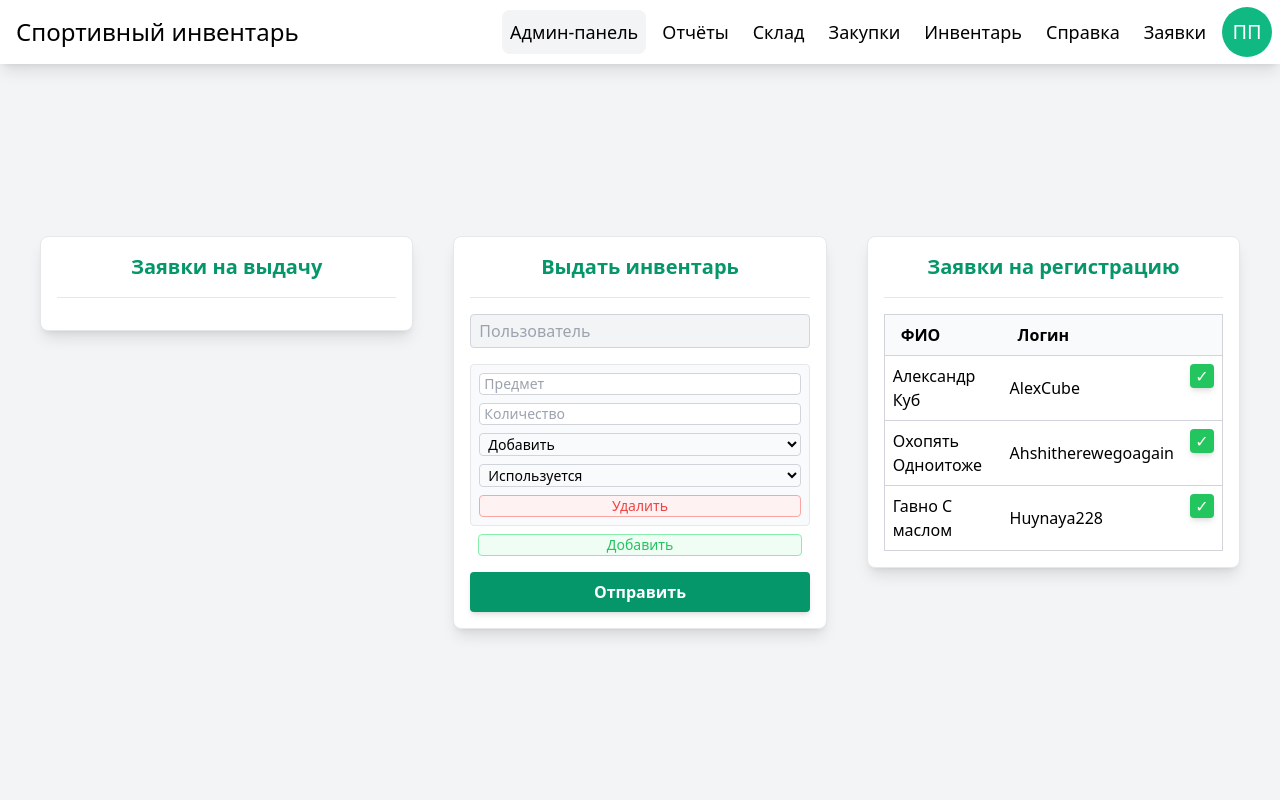
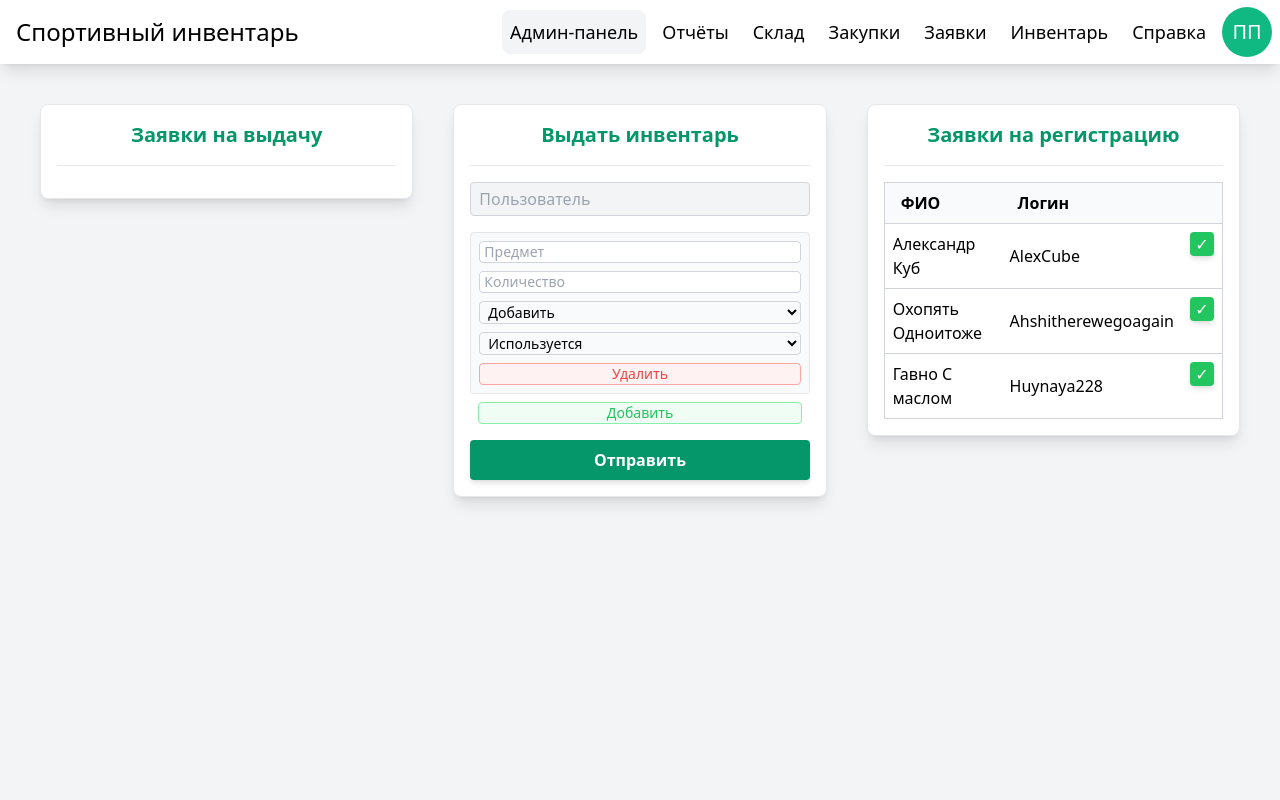
Before and after one commit to BetterLuckNextLife/sportinventory, a Django app: page /admin_panel/ in a window 1280 px wide. Run offline with Django 5.2, Linux system fonts and the light colour scheme; a user stored in the database is signed in; data comes from the database, SQL or seed files in the repository; both versions use the stored data as it was after the commit; some libraries are stand-ins or nearby versions.

Commit message:
Чуточку мелких доработок

```diff
--- a/manager/views.py
+++ b/manager/views.py
@@ -202,6 +202,7 @@ def inventory(request):
     return render(request, 'inventory.html', {'products': products})
 
 @login_required
+@verified_check
 def applications(request):
     applications = Application.objects.filter(owner=request.user)
     print("serving application.html")
--- a/theme/static/css/dist/styles.css
+++ b/theme/static/css/dist/styles.css
@@ -755,12 +755,20 @@ video {
   list-style-type: disc;
 }
 
+.flex-row {
+  flex-direction: row;
+}
+
 .content-start {
   align-content: flex-start;
 }
 
 .items-start {
   align-items: flex-start;
+}
+
+.items-end {
+  align-items: flex-end;
 }
 
 .items-center {
--- a/theme/templates/admin_panel.html
+++ b/theme/templates/admin_panel.html
@@ -39,7 +39,7 @@
                         </p>
                     </td>
                     <td class="p-2">
-                        <form method="post" class="gap-2 flex justify-end">
+                        <form method="post" class="gap-2 flex justify-end items-center>
                             {% csrf_token %}
                             <button
                                 name="approve"
@@ -168,7 +168,7 @@
                 <td class="p-2 text-start break-words">
                     {{ user.username }}
                 </td>
-                <td class="p-2 flex justify-end">
+                <td class="p-2 flex justify-end items-center">
                     <form method="post">
                         {% csrf_token %}
                         <button
--- a/theme/templates/base.html
+++ b/theme/templates/base.html
@@ -10,7 +10,7 @@
 </head>
 
 <body class="bg-gray-100">
-    <div class="h-screen grid bg-gray-100">
+    <div class="h-screen flex-row justify-center items-start bg-gray-100">
         <!-- Панель навигации -->
         <nav class="w-full h-16 flex justify-between items-center bg-white shadow-lg">
             <div class="h-full p-4 flex items-center">
@@ -48,6 +48,13 @@
                 </a>
                 {% endif %}
                 <a
+                    id="applications"
+                    href="{% url 'applications' %}"
+                    title="Заявки"
+                    class="p-2 flex items-center text-lg rounded-lg hover:text-primary-700 hover:bg-gray-100 transition">
+                    Заявки
+                </a>
+                <a
                     id="inventory"
                     href="{% url 'inventory' %}"
                     title="Инвентарь"
@@ -62,13 +69,6 @@
                     Справка
                 </a>
                 {% if user.is_authenticated %}
-                <a
-                    id="applications"
-                    href="{% url 'applications' %}"
-                    title="Заявки"
-                    class="p-2 flex items-center text-lg rounded-lg hover:text-primary-700 hover:bg-gray-100 transition">
-                    Заявки
-                </a>
                 <a
                     href="{% url 'profile' %}"
                     title="Профиль"
```
Also changed, not shown: db.sqlite3.
